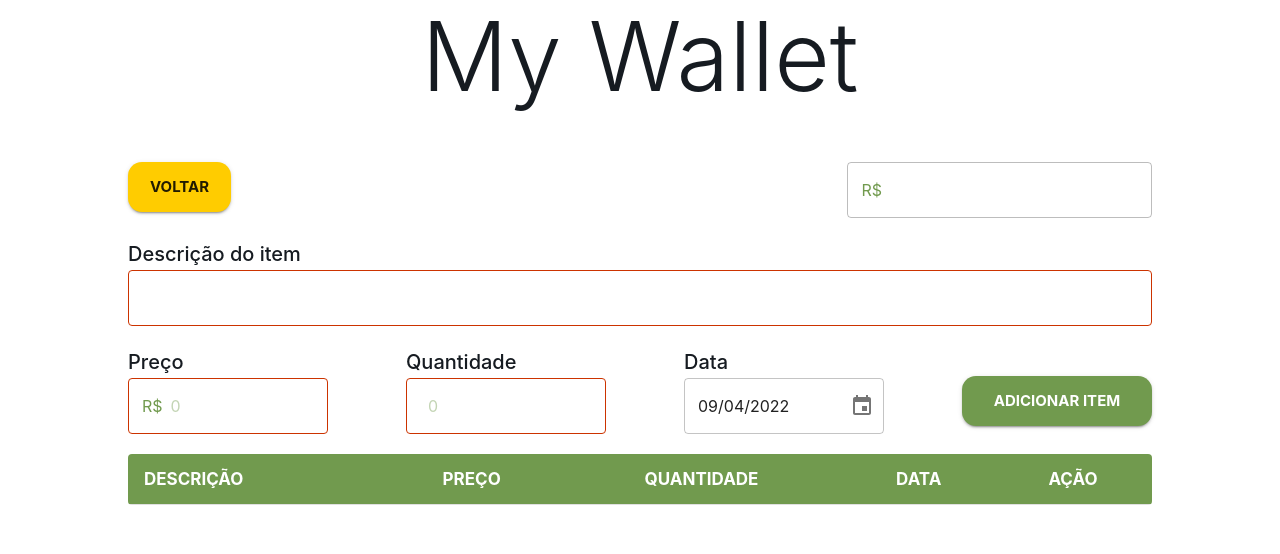
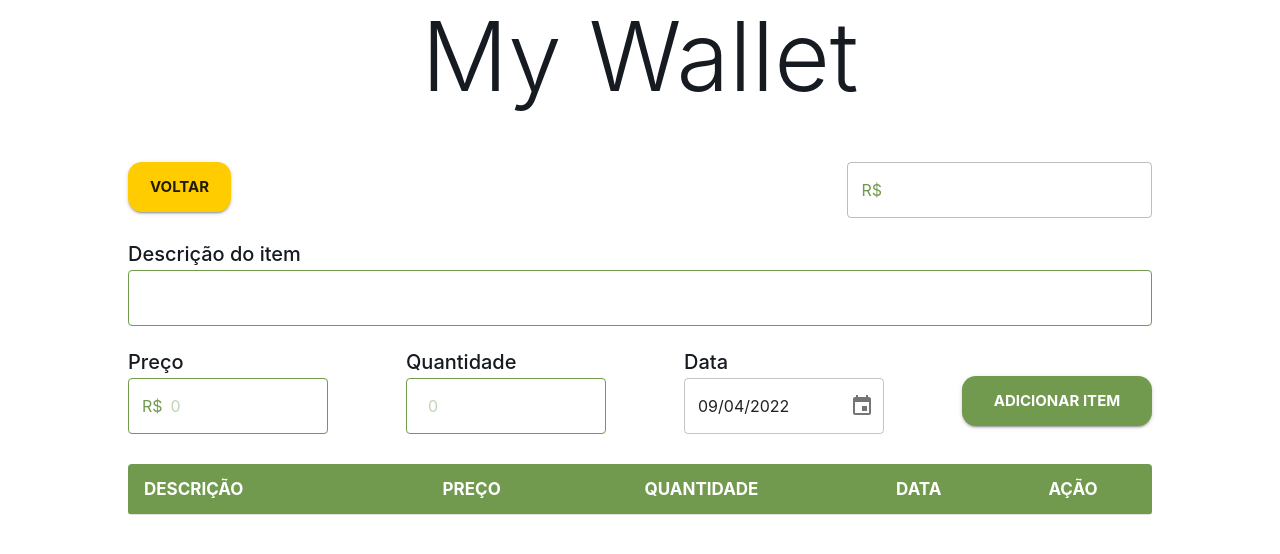
Before and after one commit to caions/my-wallet, a React (Create React App) app: page /expenses in a window 1280 px wide. Shown: the top 554 px of the page. Built offline with nearby package versions, Linux system fonts and the light colour scheme.

Commit message:
feat: validation and fix errors

```diff
--- a/src/components/InputText.tsx
+++ b/src/components/InputText.tsx
@@ -41,6 +41,11 @@ export const InputText: React.FC<InputTextProps> = ({
         color: "primary.main",
       },
     },
+    ".MuiFormHelperText-contained":{
+      fontSize: '14px',
+      position: 'absolute',
+      top: '55px'
+    }
   };
 
   return (
--- a/src/pages/Expenses/index.tsx
+++ b/src/pages/Expenses/index.tsx
@@ -99,9 +99,9 @@ const Expenses: React.FC = () => {
   const navigate = useNavigate();
 
   let validationSchema = yup.object({
-    descricao: yup.string().required(),
-    quantidade: yup.string().min(1).required(),
-    preco: yup.string().required(),
+    descricao: yup.string().required("Campo obrigatório"),
+    quantidade: yup.string().min(1).required("Campo obrigatório"),
+    preco: yup.string().required("Campo obrigatório"),
   });
 
   validationSchema
@@ -114,6 +114,7 @@ const Expenses: React.FC = () => {
     setValidate(valid);
   });
 
+
   const handleSubmit = () => {
     validationSchema
       .validate({ descricao, preco, quantidade }, { abortEarly: false })
@@ -121,18 +122,14 @@ const Expenses: React.FC = () => {
         // eslint-disable-next-line @typescript-eslint/no-explicit-any
         const erros:any = {}
         for (let prop in err.inner) {
-
           let key = err.inner[prop].path
           erros[key as keyof string] = err.inner[prop].message
-
         }
         setErrors(erros);
       });
 
-    if (!validate) {
-      return;
-    }
-
+    if (validate) {
+      setErrors({});
       setRows([
         ...rows,
         {
@@ -146,6 +143,7 @@ const Expenses: React.FC = () => {
       setDescricao("");
       setPreco("");
       setQuantidade("");
+    }
   };
 
   return (
@@ -161,7 +159,7 @@ const Expenses: React.FC = () => {
           </Box>
           <form method='post' onSubmit={e => e.preventDefault()}>
             <InputText
-              error
+              error={!!errors.descricao}
               topLabel='Descrição do item'
               fullWidth
               name='descricao'
@@ -172,7 +170,7 @@ const Expenses: React.FC = () => {
            {/*  <span>{errors[0]}</span> */}
             <Box sx={sectionInputsRow}>
               <InputText
-                error
+                error={!!errors.preco}
                 placeholder='0'
                 inputWidth='200px'
                 topLabel='Preço'
@@ -184,7 +182,7 @@ const Expenses: React.FC = () => {
                 helperText={errors.preco}
               />
               <InputText
-                error
+                error={!!errors.quantidade}
                 placeholder='0'
                 topLabel='Quantidade'
                 type={"number"}
@@ -225,7 +223,7 @@ const Expenses: React.FC = () => {
               </Button>
             </Box>
           </form>
-          <TableContainer component={Paper} sx={{ boxShadow: "none" }}>
+          <TableContainer component={Paper} sx={{ boxShadow: "none", marginTop: '10px' }}>
             <Table sx={tableStyle} size='small' aria-label='a dense table'>
               <TableHead>
                 <TableRow>
```
Lines whose indentation alone changed are shown as unchanged.
